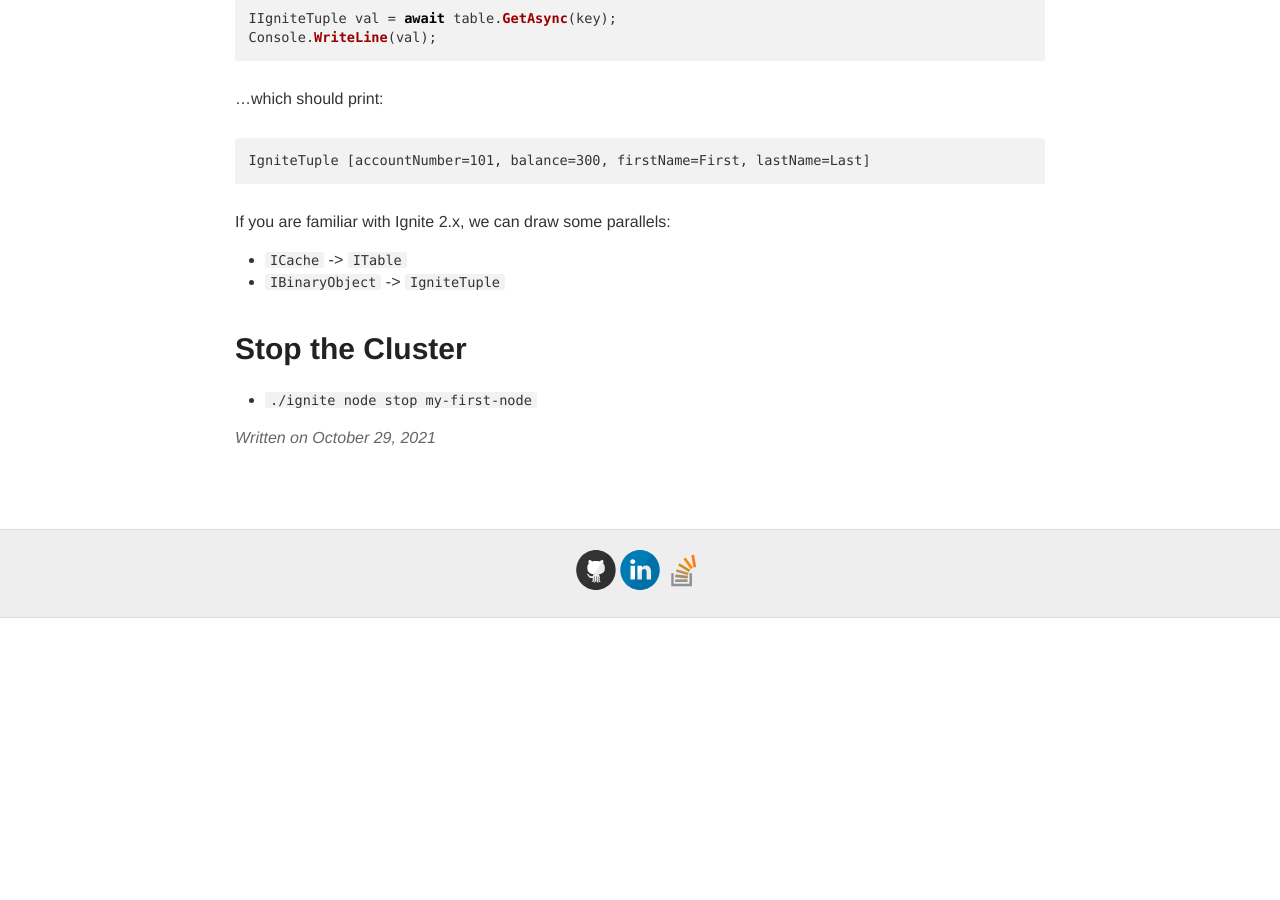
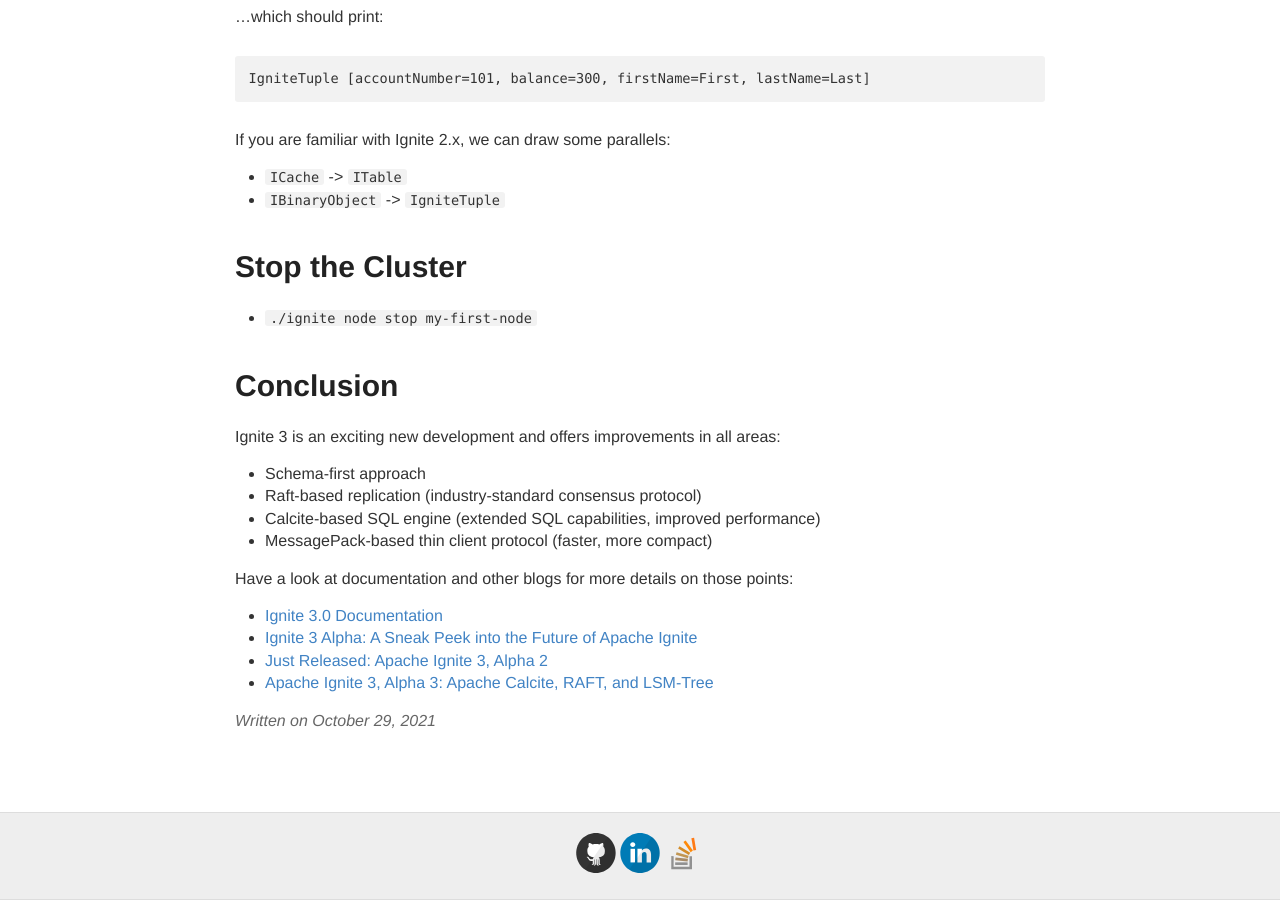
Before and after one commit to ptupitsyn/ptupitsyn.github.io, a Jekyll site: the page built from _posts/2021-10-29-Getting-Started-With-Ignite3-alpha3.md, in a window 1280 px wide and 900 px high, scrolled down 3099 px. Built offline with Jekyll 4.4.1, drawn with Linux system fonts in a browser that asks for light colours; comment, search, counter and statistics services are not loaded; before the commit the page ends 3717 px from its top, so only the background shows below that; some of the changed text lies outside the part shown.

Commit message:
Ignite 3: conclusion

```diff
--- a/_posts/2021-10-29-Getting-Started-With-Ignite3-alpha3.md
+++ b/_posts/2021-10-29-Getting-Started-With-Ignite3-alpha3.md
@@ -13,9 +13,6 @@
 3.0 is the next major Ignite version. It aims to provide improved developer experience with better architecture, APIs, and tooling.
 
 Check documentation and blogs for more details:
-* [ignite.apache.org/docs/3.0.0-alpha](https://ignite.apache.org/docs/3.0.0-alpha/index)
-* [Ignite 3 Alpha: A Sneak Peek into the Future of Apache Ignite](https://www.gridgain.com/resources/blog/ignite-3-alpha-sneak-peek-future-apache-ignite)
-* [Apache Ignite 3, Alpha 3: Apache Calcite, RAFT, and LSM-Tree](https://www.gridgain.com/resources/blog/apache-ignite-3-alpha-3-apache-calcite-raft-and-lsm-tree)
 
 Note that 3.0 is still in alpha state, it is developed in parallel with Ignite 2.x, which will continue to evolve for years to come.
 
@@ -152,3 +149,20 @@
 # Stop the Cluster
 
 * `./ignite node stop my-first-node`
+
+
+# Conclusion
+
+Ignite 3 is an exciting new development and offers improvements in all areas:
+
+* Schema-first approach
+* Raft-based replication (industry-standard consensus protocol)
+* Calcite-based SQL engine (extended SQL capabilities, improved performance)
+* MessagePack-based thin client protocol (faster, more compact)
+
+Have a look at documentation and other blogs for more details on those points:
+
+* [Ignite 3.0 Documentation](https://ignite.apache.org/docs/3.0.0-alpha/index)
+* [Ignite 3 Alpha: A Sneak Peek into the Future of Apache Ignite](https://www.gridgain.com/resources/blog/ignite-3-alpha-sneak-peek-future-apache-ignite)
+* [Just Released: Apache Ignite 3, Alpha 2](https://www.gridgain.com/resources/blog/just-released-apache-ignite-3-alpha-2)
+* [Apache Ignite 3, Alpha 3: Apache Calcite, RAFT, and LSM-Tree](https://www.gridgain.com/resources/blog/apache-ignite-3-alpha-3-apache-calcite-raft-and-lsm-tree)
```
